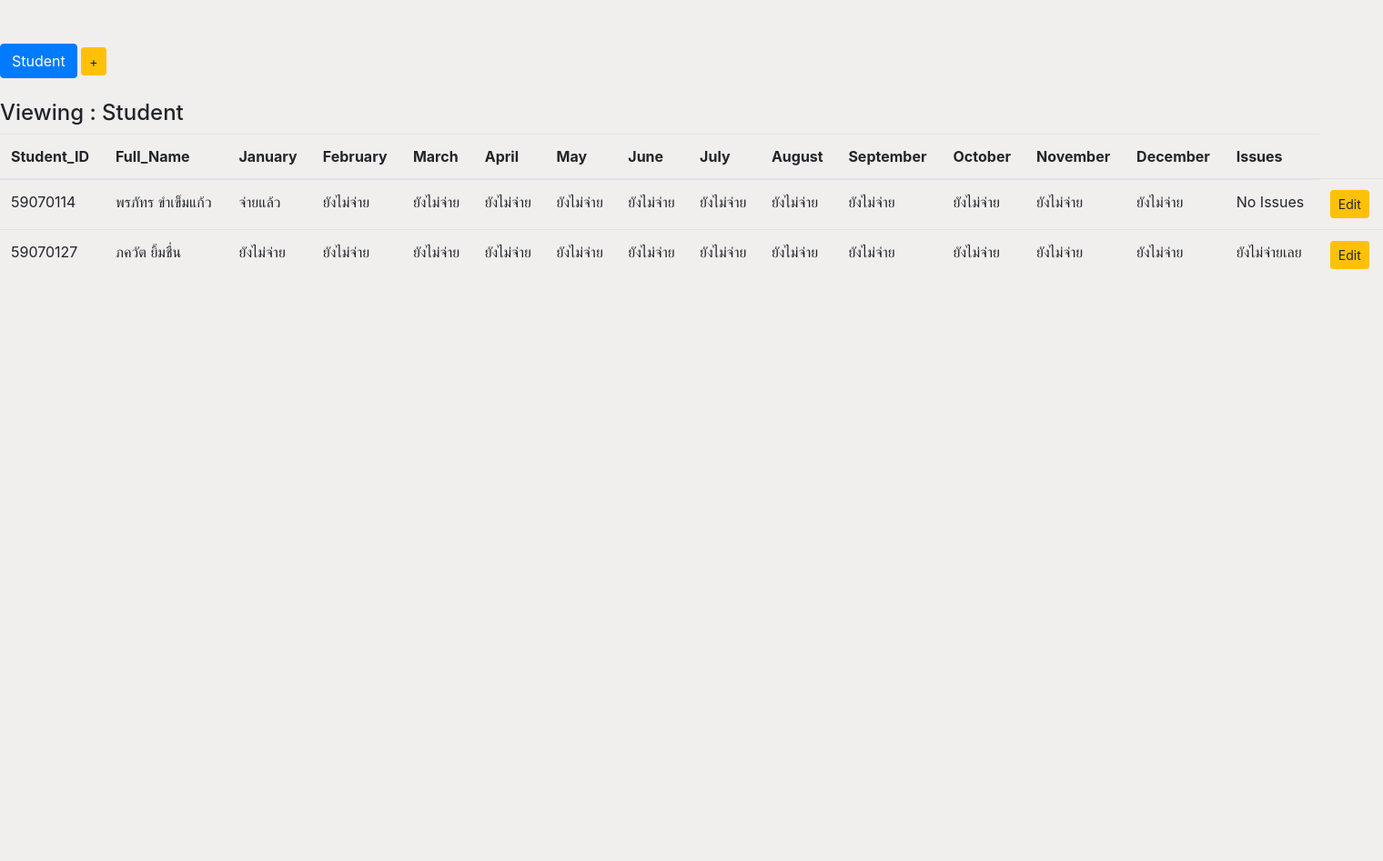
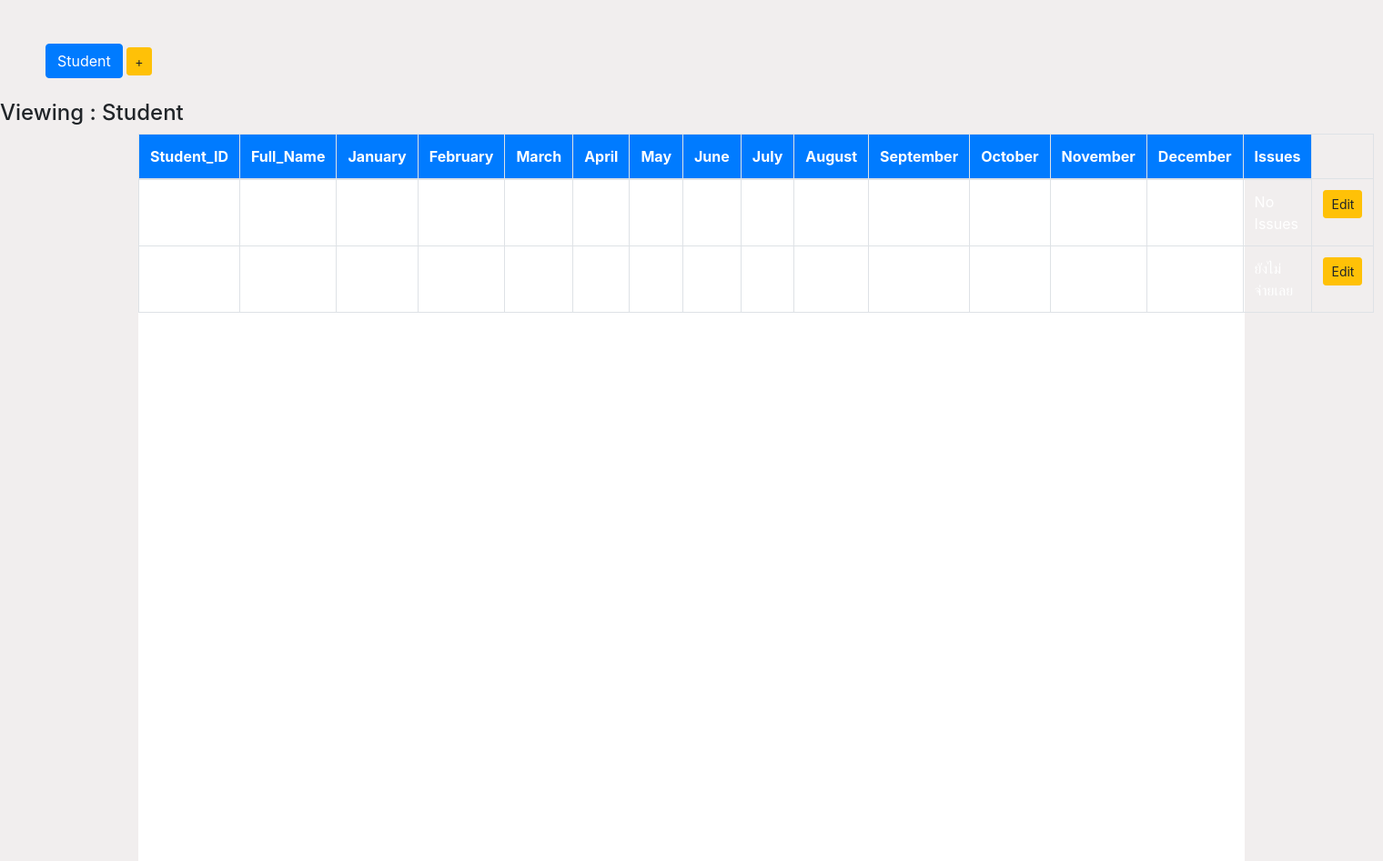
Before and after one commit to japzero02/give-me-the-money, a Django app: page /display_student in a window 1520 px wide. Shown: the part 56-1003 px from the top of the page at 91% size. Before the commit the page ends 352 px from the top, so only its background shows below. Run offline with Django 3.2, Linux system fonts and the light colour scheme; data comes from the database, SQL or seed files in the repository; some libraries are stand-ins or nearby versions.

Commit message:
change design for table in style.css and index.html

```diff
--- a/money/mainapp/static/css/style.css
+++ b/money/mainapp/static/css/style.css
@@ -0,0 +1,6 @@
+.position-button{
+    margin-left: 50px;
+}
+.center {
+    text-align: center;
+}
--- a/money/mainapp/templates/index.html
+++ b/money/mainapp/templates/index.html
@@ -6,7 +6,7 @@
 
 <div class="button-group">
 
-    <a href="{% url 'display_student' %}" class="btn btn-primary btn-md" role="button"> Student</a>
+    <a href="{% url 'display_student' %}" class="btn btn-primary btn-md position-button" role="button"> Student</a>
     <a href="{% url 'add_student' %}" class="btn btn-warning btn-sm" role="button"> +</a>
 
 {#    <a href="{% url 'display_january' %}" class="btn btn-primary btn-md" role="button"> January</a>#}
@@ -20,9 +20,10 @@
 <br>
 
 <h4>Viewing : {{ header }}</h4>
-<table class="table table-hover">
+<div class="table-backgroundcolor">
+<table class="table table-bordered color size">
     <thead>
-        <tr>
+        <tr class="bg-primary center">
             <th>Student_ID</th>
             <th>Full_Name</th>
             <th>January</th>
@@ -70,5 +71,21 @@
 
     </tbody>
 </table>
-
+</div>
+<style>
+.color {
+    color: #ffffff;
+}
+.table-backgroundcolor {
+    background-color: #ffffff;
+    width: 80%;
+    height: 100vh;
+    display: block;
+    margin-left: auto;
+    margin-right: auto;
+}
+.size {
+    width: 100%;
+}
+</style>
 {% endblock %}
```
